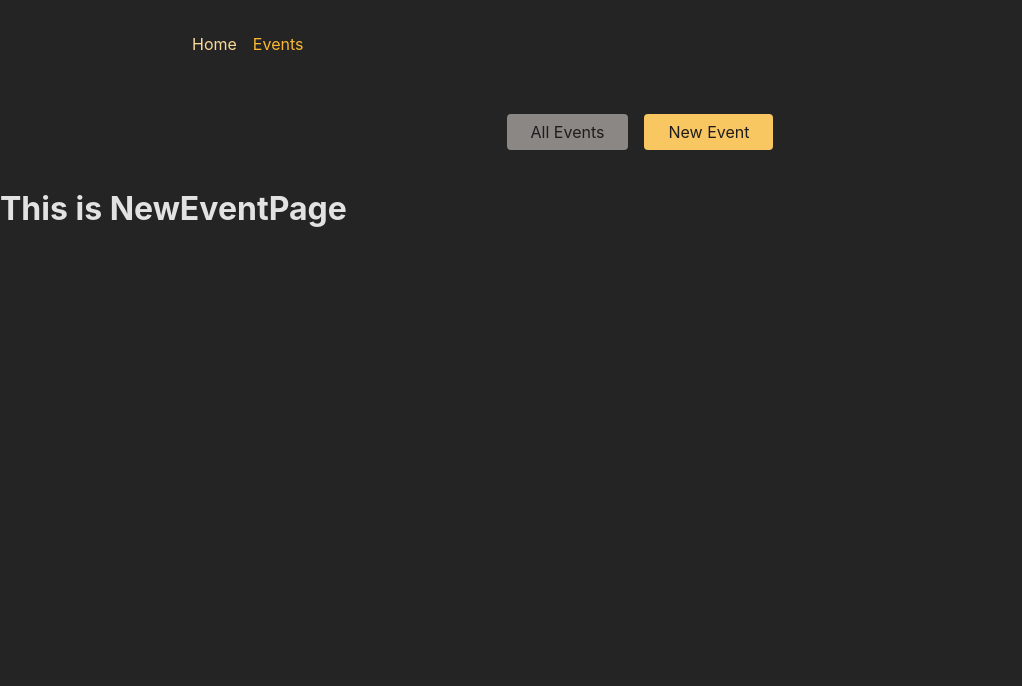
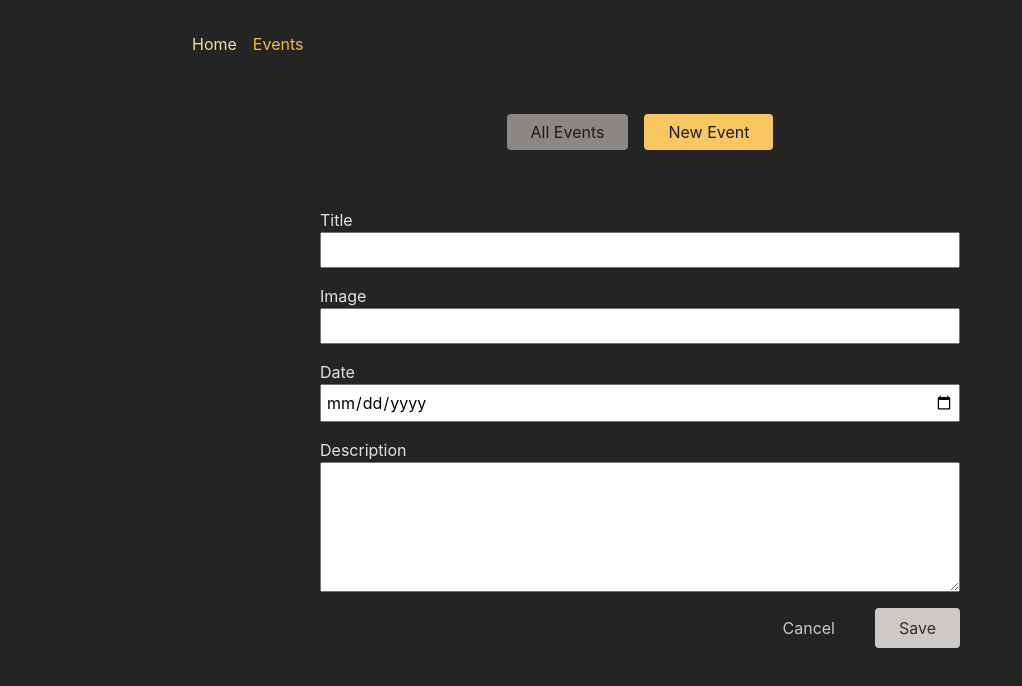
Before and after one commit to Lycanthrope8/React-Router-Practice-Event-Management, a React (Create React App) app in the folder frontend/: page /events/new in a window 1280 px wide. Shown: the top 686 px of the page, without its empty margins (0-1022 px from the left). Built offline with nearby package versions, Linux system fonts and the light colour scheme.

Commit message:
Added EventForm, EventItem, EditEventPage, EventDetailPage, and NewEventPage

```diff
--- a/frontend/src/App.js
+++ b/frontend/src/App.js
@@ -29,15 +29,14 @@
 
 import { RouterProvider, createBrowserRouter } from "react-router-dom";
 import HomePage from "./pages/HomePage";
-import  EventsPage, { eventsLoader } from "./pages/EventsPage";
+import EventsPage, { eventsLoader } from "./pages/EventsPage";
 import EventDetailPage, { eventDetailsLoader } from "./pages/EventDetailPage";
-import NewEventPage from "./pages/NewEventPage";
+import NewEventPage, { submitNewEvent } from "./pages/NewEventPage";
 import EditEventPage from "./pages/EditEventPage";
 import Root from "./pages/Root";
 import ErrorPage from "./pages/ErrorPage";
 
 import EventRoot from "./pages/EventRoot";
-
 
 const router = createBrowserRouter([
   {
@@ -55,9 +54,19 @@
             element: <EventsPage />,
             loader: eventsLoader,
           },
-          { path: "new", element: <NewEventPage /> },
-          { path: ":eventId", element: <EventDetailPage />, loader: eventDetailsLoader },
-          { path: ":eventId/edit", element: <EditEventPage /> },
+          {
+            path: ":eventId",
+            id : "event-details",
+            loader: eventDetailsLoader,
+            children: [
+              {
+                index: true,
+                element: <EventDetailPage />,
+              },
+              { path: "edit", element: <EditEventPage /> },
+            ],
+          },
+          { path: "new", element: <NewEventPage />, action: submitNewEvent },
         ],
       },
     ],
--- a/frontend/src/components/EventForm.js
+++ b/frontend/src/components/EventForm.js
@@ -1,4 +1,4 @@
-import { useNavigate } from 'react-router-dom';
+import { Form, useNavigate } from 'react-router-dom';
 
 import classes from './EventForm.module.css';
 
@@ -9,22 +9,22 @@
   }
 
   return (
-    <form className={classes.form}>
+    <Form method='post' className={classes.form}>
       <p>
         <label htmlFor="title">Title</label>
-        <input id="title" type="text" name="title" required />
+        <input id="title" type="text" name="title" required defaultValue={event? event.title : '' } />
       </p>
       <p>
         <label htmlFor="image">Image</label>
-        <input id="image" type="url" name="image" required />
+        <input id="image" type="url" name="image" required defaultValue={event? event.image: ''}/>
       </p>
       <p>
         <label htmlFor="date">Date</label>
-        <input id="date" type="date" name="date" required />
+        <input id="date" type="date" name="date" required defaultValue={event? event.date : ''}/>
       </p>
       <p>
         <label htmlFor="description">Description</label>
-        <textarea id="description" name="description" rows="5" required />
+        <textarea id="description" name="description" rows="5" required defaultValue={event? event.description:''} />
       </p>
       <div className={classes.actions}>
         <button type="button" onClick={cancelHandler}>
@@ -32,7 +32,7 @@
         </button>
         <button>Save</button>
       </div>
-    </form>
+    </Form>
   );
 }
 
--- a/frontend/src/components/EventItem.js
+++ b/frontend/src/components/EventItem.js
@@ -1,3 +1,4 @@
+import { Link } from 'react-router-dom';
 import classes from './EventItem.module.css';
 
 function EventItem({ event }) {
@@ -12,7 +13,7 @@
       <time>{event.date}</time>
       <p>{event.description}</p>
       <menu className={classes.actions}>
-        <a href="edit">Edit</a>
+        <Link to="edit">Edit</Link>
         <button onClick={startDeleteHandler}>Delete</button>
       </menu>
     </article>
--- a/frontend/src/pages/EditEventPage.js
+++ b/frontend/src/pages/EditEventPage.js
@@ -1,4 +1,9 @@
+import { useLoaderData, useRouteLoaderData } from "react-router-dom";
+import EventForm from "../components/EventForm";
+
 const EditEventPage = () => {
-  return <div><h1>This is EditEventPage</h1></div>;
+  const data = useRouteLoaderData('event-details'); // useRouteLoaderData() takes the id as a argument
+  const event = data.event;
+  return <EventForm event={event} />;
 };
 export default EditEventPage;
--- a/frontend/src/pages/EventDetailPage.js
+++ b/frontend/src/pages/EventDetailPage.js
@@ -1,9 +1,9 @@
-import { json, useLoaderData, useParams } from "react-router-dom";
+import { json, useLoaderData, useParams, useRouteLoaderData } from "react-router-dom";
 import EventItem from "../components/EventItem";
 
 const EventDetailPage = () => {
-  const params = useParams();
-  const data = useLoaderData();
+
+  const data = useRouteLoaderData('event-details'); // useRouteLoaderData() takes the id as a argument
   return (
     <>
       <EventItem  event= {data.event}/>
--- a/frontend/src/pages/NewEventPage.js
+++ b/frontend/src/pages/NewEventPage.js
@@ -1,4 +1,26 @@
+import { redirect } from "react-router-dom";
+import EventForm from "../components/EventForm";
 const NewEventPage = () => {
-  return <div><h1>This is NewEventPage</h1></div>;
+  return <EventForm />;
 };
 export default NewEventPage;
+
+export const submitNewEvent = async ({request, params}) => {
+  const data = await request.formData();
+
+  const formData = Object.fromEntries(data); // convert FormData to regular JS object
+
+  const response = await fetch('http://localhost:8080/events', {
+    method: 'POST',
+    headers: {
+      'Content-Type': 'application/json'
+    },
+    body: JSON.stringify(formData),
+  })
+  if (!response.ok) {
+    throw json({message: "Couldn't create the event!"}, {status: 500});
+  } else {
+    return redirect('/events');
+  }
+
+};
```
Also changed, not shown: 1 other file (tests, documents, lock files or other folders).
